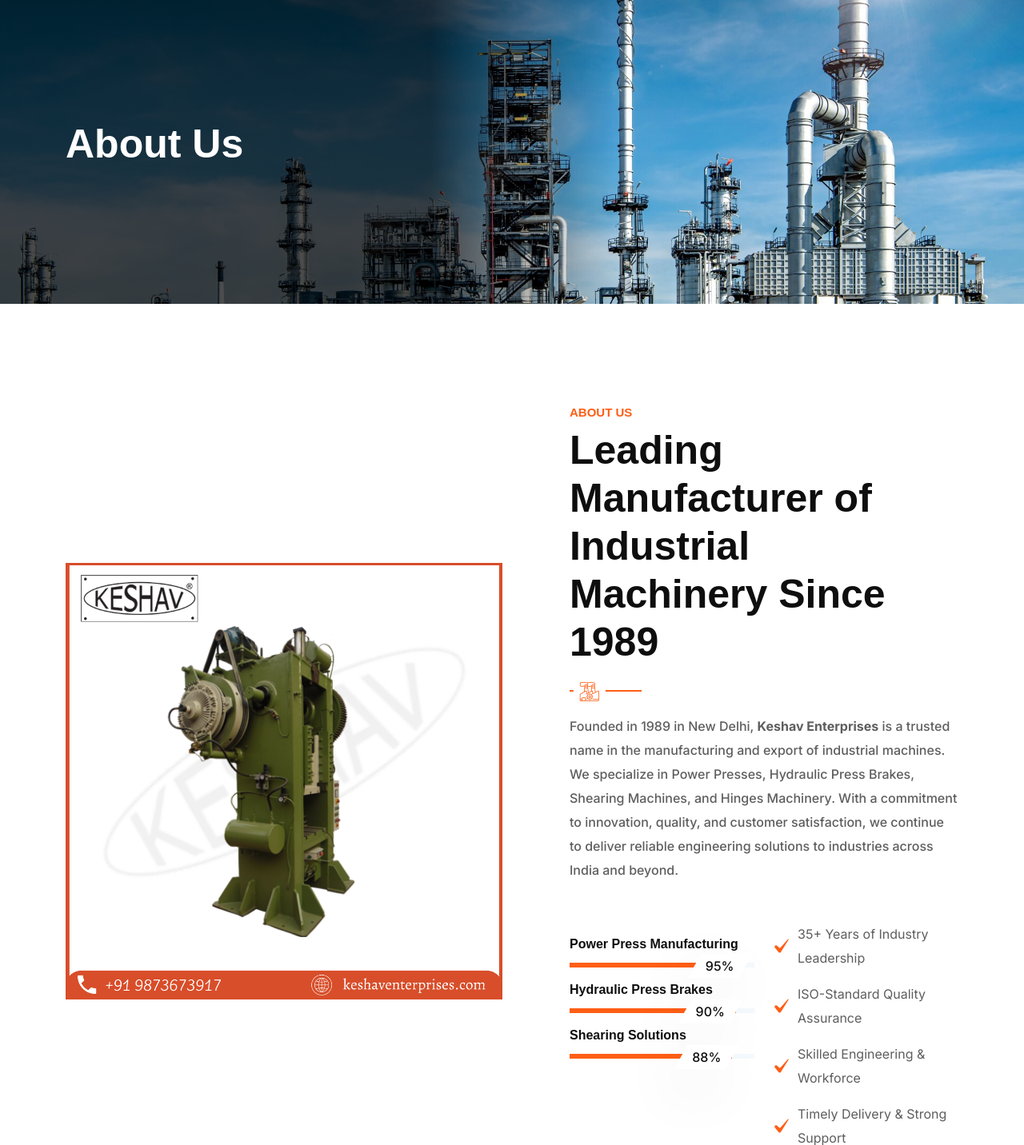
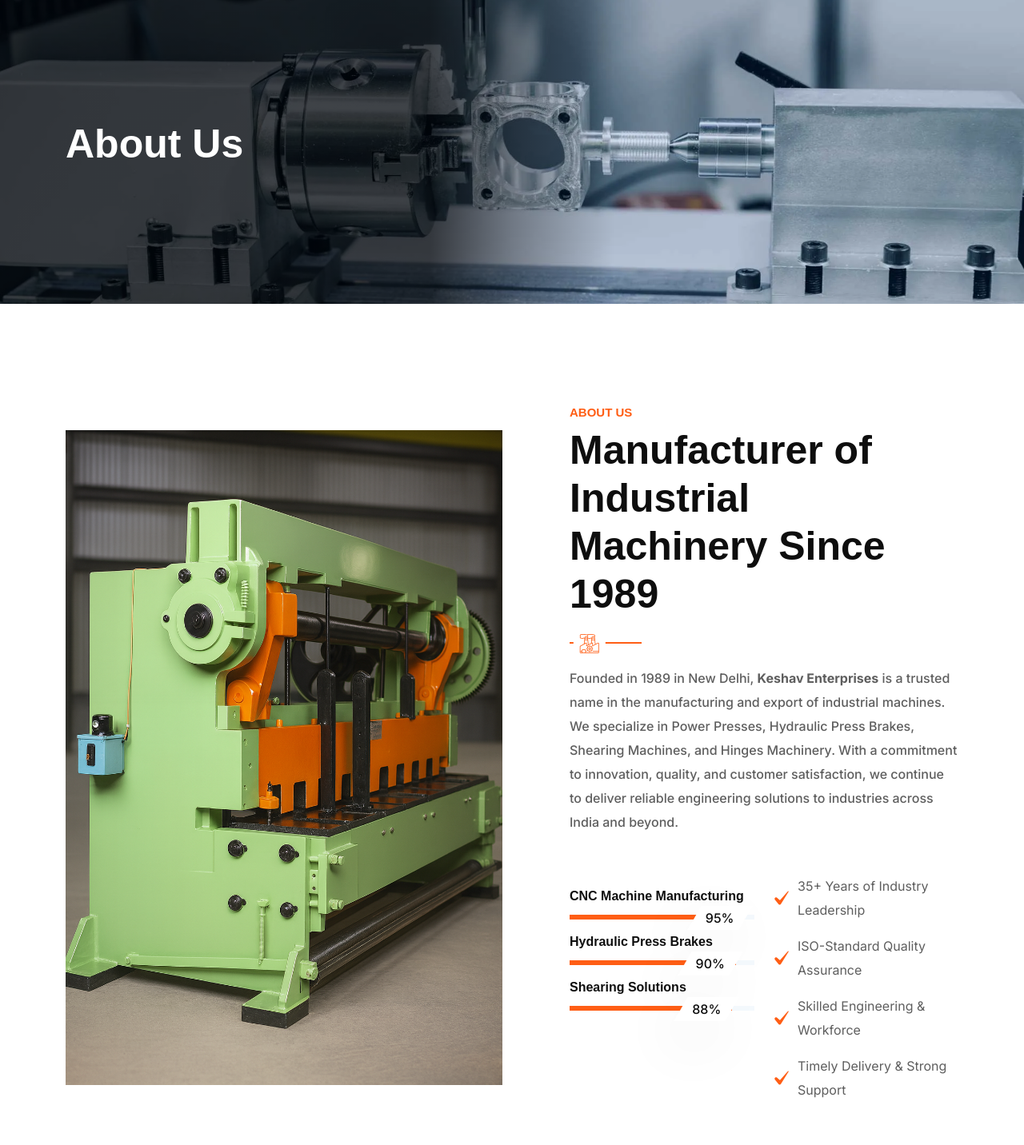
Before and after one commit to rj31portfolio/keshaventerprise, a PHP site: page /keshaventerprise/about-us.php in a window 1280 px wide. Shown: the part 160-1592 px from the top of the page at 80% size. Run offline with PHP 8.4, Linux system fonts and the light colour scheme; some libraries are stand-ins or nearby versions; some web fonts are replaced.

Commit message:
change machine

```diff
--- a/about-us.php
+++ b/about-us.php
@@ -17,7 +17,7 @@
 <!--header start-->
 <?php require_once('includes/header.php');?>
 <!--header end-->
-<section class="page-title" data-bg-img="images/bg/02.jpg" style="background-image: url(&quot;images/bg/02.jpg&quot;);">
+<section class="page-title" data-bg-img="images/bg/02.webp" style="background-image: url(&quot;images/bg/02.webp&quot;);">
   <div class="container">
     <div class="row">
       <div class="col-lg-6">
@@ -40,7 +40,7 @@
       <div class="col-lg-6 col-md-12 mt-10 mt-lg-0 ps-lg-10">
         <div class="theme-title">
           <h6>About Us</h6>
-          <h2 class="text-anime-style">Leading Manufacturer of Industrial Machinery Since 1989</h2>
+          <h2 class="text-anime-style">Manufacturer of Industrial Machinery Since 1989</h2>
           <div class="title-divider">
             <span class="title-divider-separator"></span>
           </div>
@@ -50,7 +50,7 @@
           <div class="col-md-6">
             <div class="ht-progress-bar">
               <div class="flex-grow-1">
-                <h4>Power Press Manufacturing</h4>
+                <h4>CNC Machine Manufacturing</h4>
                 <div class="progress" data-value="95">
                   <div class="progress-bar" style="width: 95%;">
                     <div class="progress-parcent">
--- a/contact.php
+++ b/contact.php
@@ -17,7 +17,7 @@
 <!--header start-->
 <?php require_once('includes/header.php');?>
 <!--header end-->
-<section class="page-title" data-bg-img="images/bg/02.jpg" style="background-image: url(&quot;images/bg/02.jpg&quot;);">
+<section class="page-title" data-bg-img="images/bg/02.webp" style="background-image: url(&quot;images/bg/02.webp&quot;);">
   <div class="container">
     <div class="row">
       <div class="col-lg-6">
```
Also changed, not shown: images/about/01.png, images/about/02.png, images/about/about-us.png, images/bg/02.jpg (deleted), images/bg/02.webp (added).
